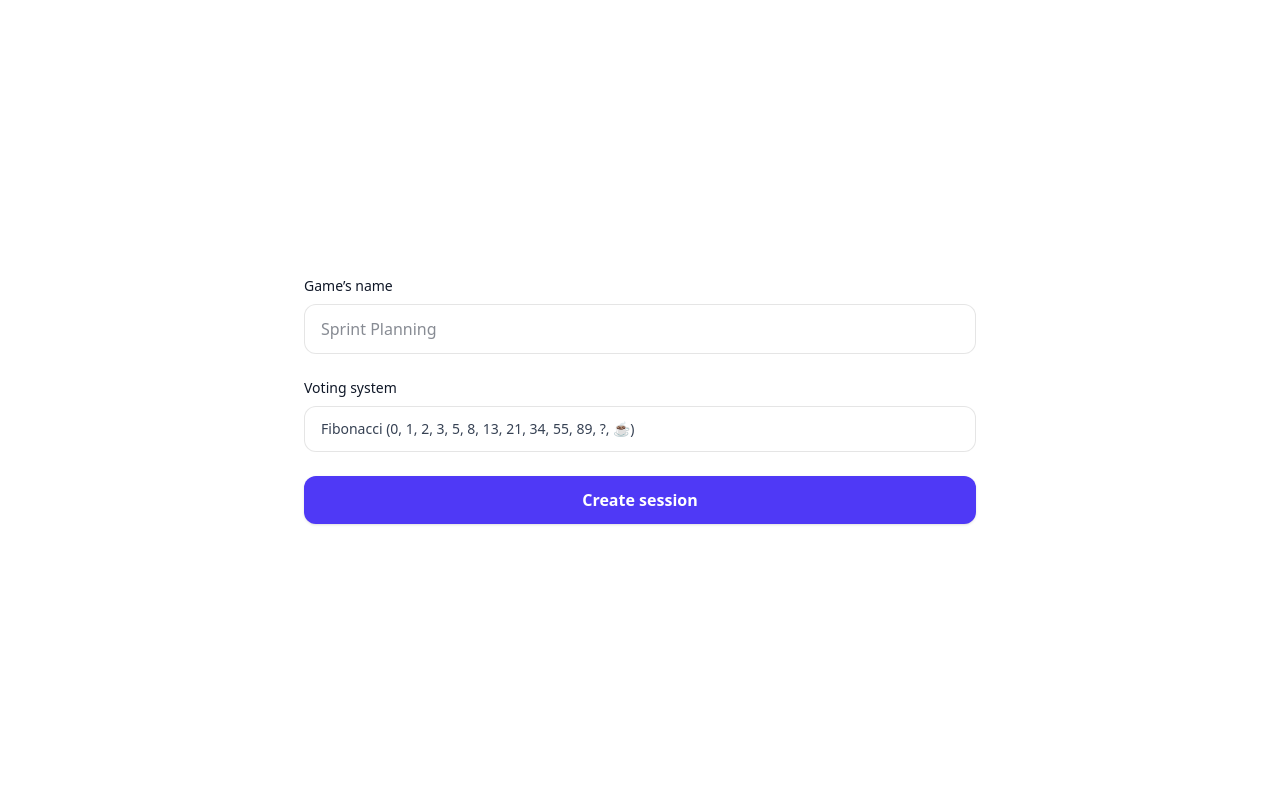
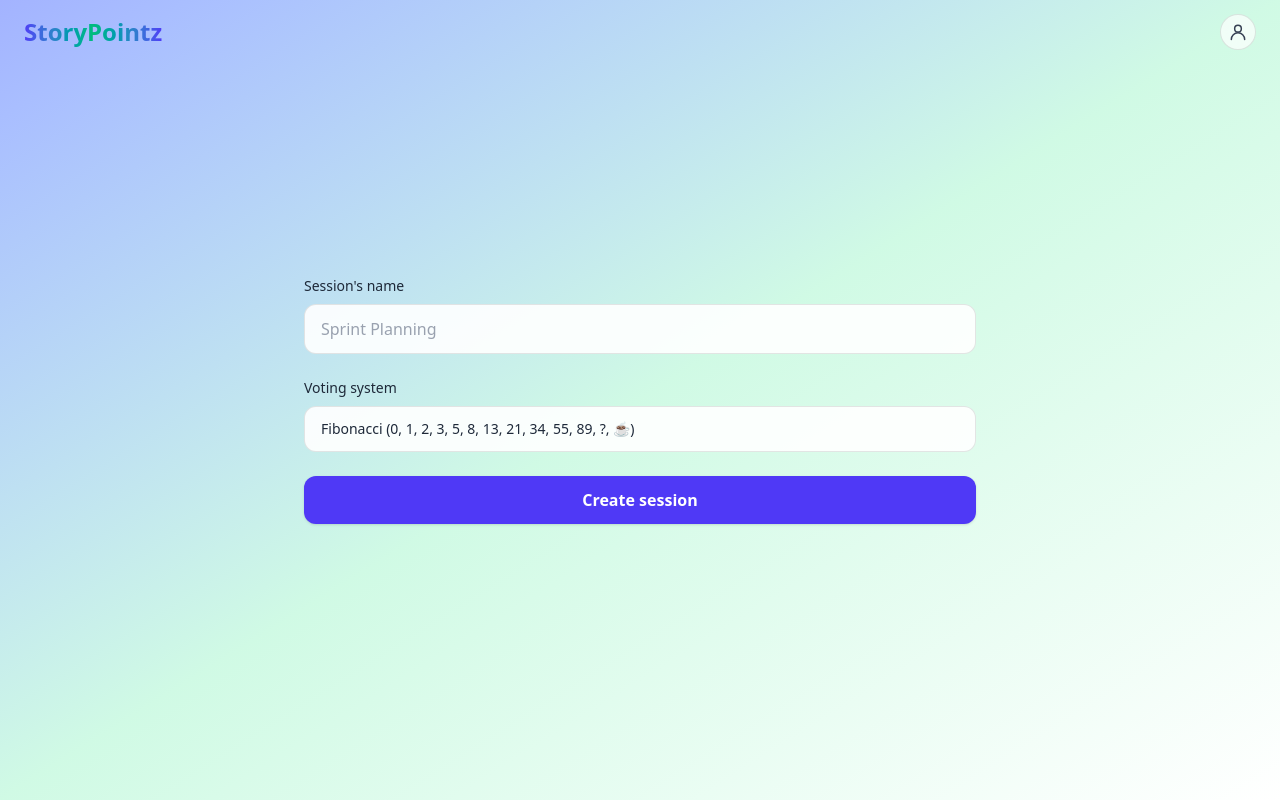
Before and after one commit to harsharshh/storyPointz, a Next.js app: page /session/new in a window 1280 px wide. Built offline with nearby package versions, Linux system fonts and the light colour scheme.

Commit message:
new -game setup

```diff
--- a/app/components/NewGame.tsx
+++ b/app/components/NewGame.tsx
@@ -1,13 +1,34 @@
 "use client";
 
-import { useState } from "react";
+import { useState, useRef } from "react";
 import { useRouter } from "next/navigation";
+import { gsap } from "gsap";
+import { useGSAP } from "@gsap/react";
+import Header from "./header";
 
 export default function NewGame() {
   const [name, setName] = useState("");
   const [submitting, setSubmitting] = useState(false);
   const [error, setError] = useState<string | null>(null);
   const router = useRouter();
+
+  const root = useRef<HTMLDivElement>(null);
+
+  useGSAP(() => {
+    const el = root.current;
+    if (!el) return;
+    gsap.fromTo(
+      el.querySelectorAll("form, h1, label, input, button, div"),
+      { autoAlpha: 0, y: 20 },
+      {
+        autoAlpha: 1,
+        y: 0,
+        duration: 0.6,
+        ease: "power2.out",
+        stagger: 0.08,
+      }
+    );
+  }, { scope: root });
 
   async function onSubmit(e: React.FormEvent) {
     e.preventDefault();
@@ -33,17 +54,18 @@ export default function NewGame() {
   }
 
   return (
-    <div className="w-full max-w-2xl mx-auto">
+    <div ref={root} className="w-full max-w-2xl mx-auto text-gray-900 dark:text-white">
+      <Header/>
       <form onSubmit={onSubmit} className="space-y-6">
         <div className="space-y-2">
-          <label htmlFor="sessionName" className="block text-sm font-medium">
-            Game’s name
+          <label htmlFor="sessionName" className="block text-sm font-medium text-gray-800 dark:text-white/90">
+            Session's name
           </label>
           <input
             id="sessionName"
             type="text"
             placeholder="Sprint Planning"
-            className="w-full rounded-xl border border-black/10 bg-white/60 px-4 py-3 outline-none ring-0 transition focus:border-indigo-400 focus:ring-2 focus:ring-indigo-300 dark:border-white/10 dark:bg-white/5 dark:focus:border-indigo-500"
+            className="w-full rounded-xl border border-black/10 bg-white/90 px-4 py-3 text-gray-900 placeholder:text-gray-400 outline-none ring-0 transition focus:border-indigo-400 focus:ring-2 focus:ring-indigo-300 dark:border-white/10 dark:bg-white/10 dark:text-white dark:placeholder:text-white/50 dark:focus:border-indigo-500"
             value={name}
             onChange={(e) => setName(e.target.value)}
             disabled={submitting}
@@ -52,8 +74,8 @@ export default function NewGame() {
 
         {/* Voting system (placeholder for now) */}
         <div className="space-y-2">
-          <label className="block text-sm font-medium">Voting system</label>
-          <div className="rounded-xl border border-black/10 bg-white/60 px-4 py-3 text-sm text-gray-700 dark:border-white/10 dark:bg-white/5 dark:text-white/80">
+          <label className="block text-sm font-medium text-gray-800 dark:text-white/90">Voting system</label>
+          <div className="rounded-xl border border-black/10 bg-white/90 px-4 py-3 text-sm text-gray-800 dark:border-white/10 dark:bg-white/10 dark:text-white/85">
             Fibonacci (0, 1, 2, 3, 5, 8, 13, 21, 34, 55, 89, ?, ☕)
           </div>
         </div>
@@ -67,7 +89,33 @@ export default function NewGame() {
           disabled={submitting}
           className="inline-flex w-full items-center justify-center rounded-xl bg-indigo-600 py-3 text-base font-semibold text-white shadow-sm transition hover:opacity-90 focus:outline-none focus:ring-2 focus:ring-indigo-500 disabled:cursor-not-allowed disabled:opacity-60 dark:bg-indigo-500"
         >
-          {submitting ? "Creating…" : "Create session"}
+          {submitting ? (
+            <span className="flex items-center gap-2">
+              <svg
+                className="h-5 w-5 animate-spin text-white"
+                xmlns="http://www.w3.org/2000/svg"
+                fill="none"
+                viewBox="0 0 24 24"
+              >
+                <circle
+                  className="opacity-25"
+                  cx="12"
+                  cy="12"
+                  r="10"
+                  stroke="currentColor"
+                  strokeWidth="4"
+                />
+                <path
+                  className="opacity-75"
+                  fill="currentColor"
+                  d="M4 12a8 8 0 018-8v4a4 4 0 00-4 4H4z"
+                />
+              </svg>
+              Creating…
+            </span>
+          ) : (
+            "Create session"
+          )}
         </button>
       </form>
     </div>
--- a/app/components/header.tsx
+++ b/app/components/header.tsx
@@ -4,9 +4,11 @@ import Link from 'next/link';
 import gsap from 'gsap';
 import { useGSAP } from '@gsap/react';
 import { useRef } from 'react';
+import { usePathname } from 'next/navigation';
 
 export default function Header() {
   const logoRef = useRef<HTMLAnchorElement | null>(null);
+  const pathname = usePathname();
 
   useGSAP(() => {
     // Subtle intro: fade + slight rise + letter spacing ease
@@ -42,12 +44,14 @@ export default function Header() {
 
         {/* Right actions: Start session + user profile */}
         <div className="flex items-center gap-3">
+          {pathname === '/' && (
             <Link
               href="/session/new"
               className="hidden sm:inline-flex h-9 items-center justify-center rounded-full bg-indigo-600 px-4 text-sm font-medium text-white shadow-sm transition hover:opacity-90 focus:outline-none focus:ring-2 focus:ring-indigo-500 dark:bg-indigo-500"
             >
               Start a session
             </Link>
+          )}
 
           {/* User profile (icon button) */}
           <button
--- a/app/components/hero.tsx
+++ b/app/components/hero.tsx
@@ -35,13 +35,6 @@ export default function Hero() {
       data-anim="hero"
       aria-labelledby="hero-title"
     >
-      {/* Background accents (switch with theme) */}
-      <div className="pointer-events-none absolute inset-0 -z-10">
-        {/* Light mode gradient background */}
-        <div className="absolute inset-0 bg-gradient-to-br from-indigo-100 via-emerald-50 to-white dark:hidden" />
-        {/* Dark mode gradient background */}
-        <div className="absolute inset-0 hidden dark:block bg-[radial-gradient(60%_40%_at_50%_0%,rgba(109,93,246,0.35),transparent_70%),radial-gradient(40%_40%_at_100%_60%,rgba(34,197,94,0.25),transparent_70%),linear-gradient(to_bottom,#0B0B10,rgba(11,11,16,0.85))]" />
-      </div>
 
       <div className="mx-auto grid max-w-6xl grid-cols-1 items-center justify-center gap-10 px-6 py-14 sm:py-20 md:grid-cols-2 min-h-screen">
         {/* Left content */}
@@ -57,12 +50,6 @@ export default function Hero() {
           <p data-anim="hero-item" className="mt-5 max-w-prose text-base text-gray-600 dark:text-white/80">
             Plan poker made easy—private votes, instant reveal, quick consensus.
           </p>
-
-          {/* <ul className="mt-6 space-y-2 text-sm text-gray-600 dark:text-white/70">
-            <li className="flex items-center gap-2"><Dot/> Real‑time rooms with private votes</li>
-            <li className="flex items-center gap-2"><Dot/> Fibonacci / T‑shirt / custom decks</li>
-            <li className="flex items-center gap-2"><Dot/> Consensus, average & notes history</li>
-          </ul> */}
 
           <div data-anim="hero-item" className="mt-8 flex flex-col gap-3 sm:flex-row">
             <Link
--- a/app/layout.tsx
+++ b/app/layout.tsx
@@ -52,6 +52,13 @@ export default function RootLayout({ children }: { children: React.ReactNode })
     <html lang="en">
       <body>
         <ThemeProvider>
+          {/* Background accents (switch with theme) */}
+          <div className="pointer-events-none absolute inset-0 -z-10">
+            {/* Light mode gradient background */}
+            <div className="absolute inset-0 bg-gradient-to-br from-indigo-300 via-emerald-100 to-white dark:hidden" />
+            {/* Dark mode gradient background */}
+            <div className="absolute inset-0 hidden dark:block bg-[radial-gradient(60%_40%_at_50%_0%,rgba(109,93,246,0.35),transparent_70%),radial-gradient(40%_40%_at_100%_60%,rgba(34,197,94,0.25),transparent_70%),linear-gradient(to_bottom,#0B0B10,rgba(11,11,16,0.85))]" />
+          </div>
           {children}
         </ThemeProvider>
         </body>
```
Lines whose indentation alone changed are shown as unchanged.
